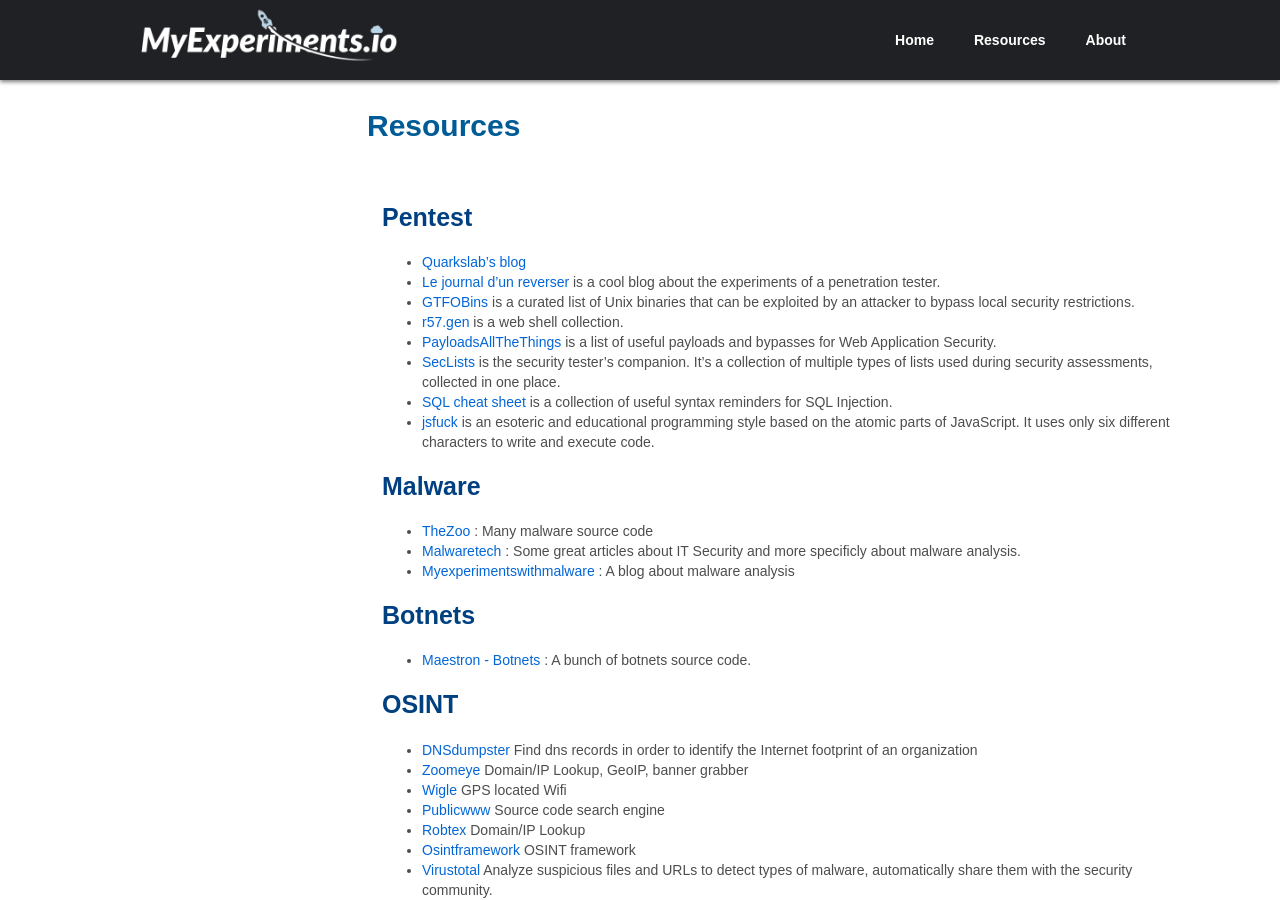
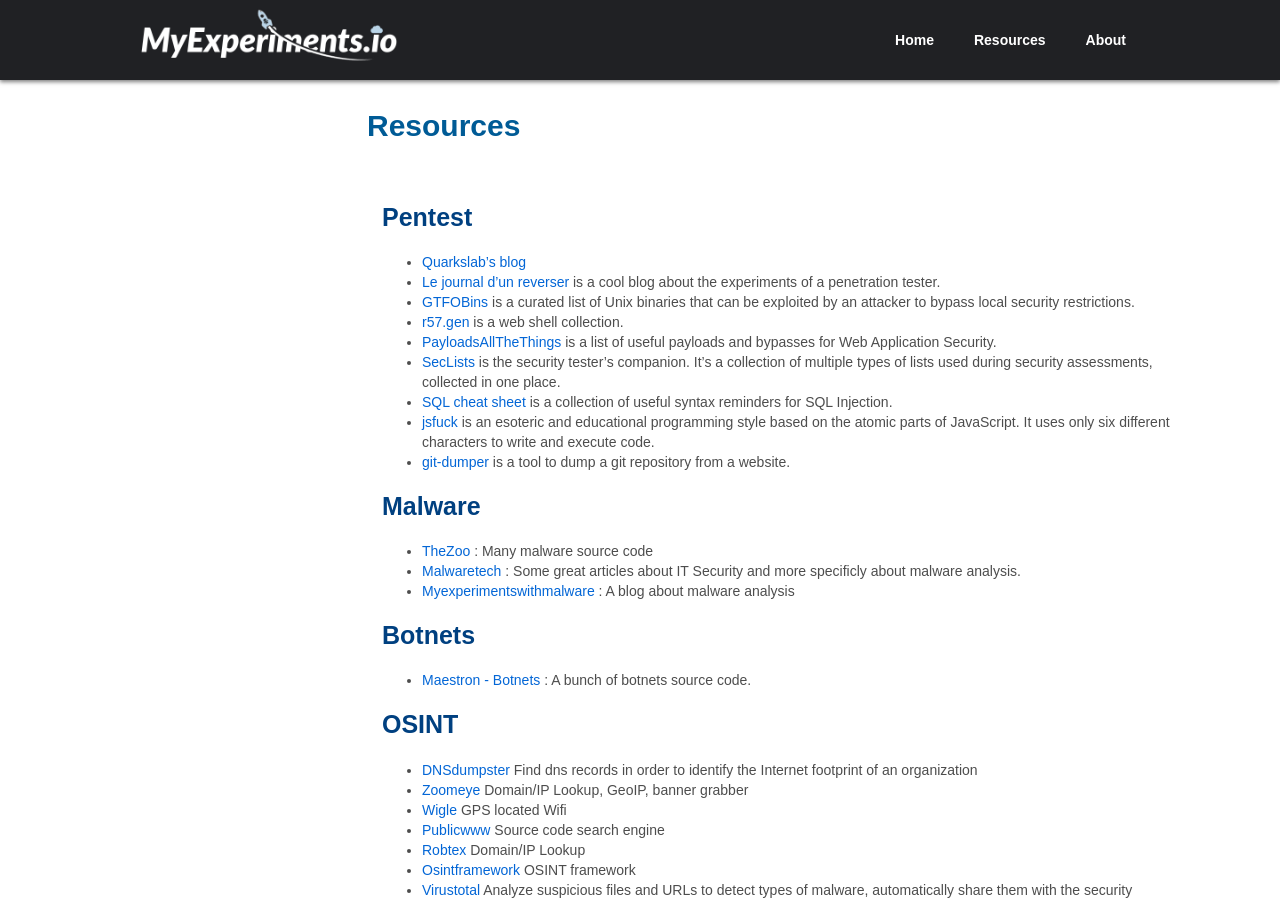
Before and after one commit to myexperiments-blog/myexperiments-blog.github.io, a Jekyll site: the page built from resources.md, in a window 1280 px wide and 900 px high. Built offline with Jekyll 4.4.1, drawn with Linux system fonts in a browser that asks for light colours; comment, search, counter and statistics services are not loaded.

Commit message:
update resources

```diff
--- a/resources.md
+++ b/resources.md
@@ -16,6 +16,7 @@
 - [SecLists](https://github.com/danielmiessler/SecLists) is the security tester's companion. It's a collection of multiple types of lists used during security assessments, collected in one place.
 - [SQL cheat sheet](http://pentestmonkey.net/category/cheat-sheet/sql-injection) is a collection of useful syntax reminders for SQL Injection.
 - [jsfuck](http://www.jsfuck.com/) is an esoteric and educational programming style based on the atomic parts of JavaScript. It uses only six different characters to write and execute code.
+- [git-dumper](https://github.com/arthaud/git-dumper) is a tool to dump a git repository from a website.
 
 # Malware
 
```
